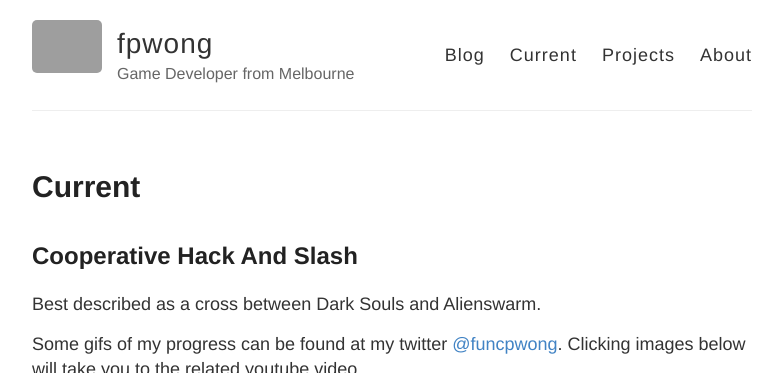
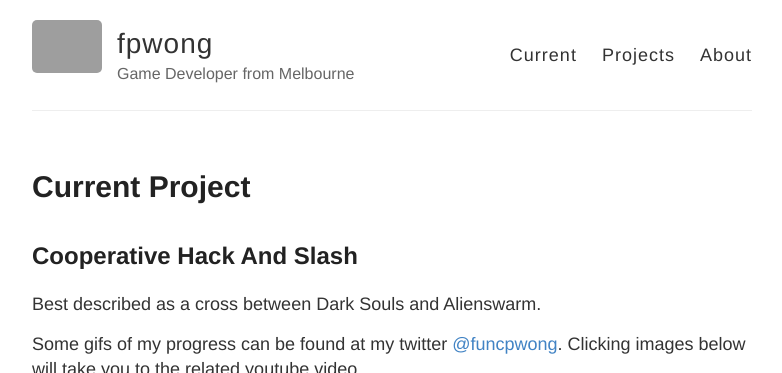
Before and after one commit to fpwong/fpwong.github.io, a Jekyll site: the page built from current.md, in a window 1280 px wide, cut to the strip 0-373 px from the top of the page. Shown: the whole strip, without its empty margins (248-1030 px from the left). Built offline with Jekyll 4.4.1, drawn with Linux system fonts in a browser that asks for light colours; grey boxes are pictures that could not be loaded.

Commit message:
Changed default page to current project

```diff
--- a/_layouts/default.html
+++ b/_layouts/default.html
@@ -27,8 +27,9 @@
           </div>
 
           <nav>
-            <a href="{{ site.baseurl }}/">Blog</a>
-            <a href="{{ site.baseurl }}/current">Current</a>
+            <!-- <a href="{{ site.baseurl }}/">Blog</a> -->
+            <!-- <a href="{{ site.baseurl }}/current">Current</a> -->
+            <a href="{{ site.baseurl }}/">Current</a>
             <a href="{{ site.baseurl }}/projects">Projects</a>
             <a href="{{ site.baseurl }}/about">About</a>
           </nav>
--- a/current.md
+++ b/current.md
@@ -1,6 +1,6 @@
 ---
 layout: page
-title: Current
+title: Current Project
 permalink: /current/
 ---
 
```
